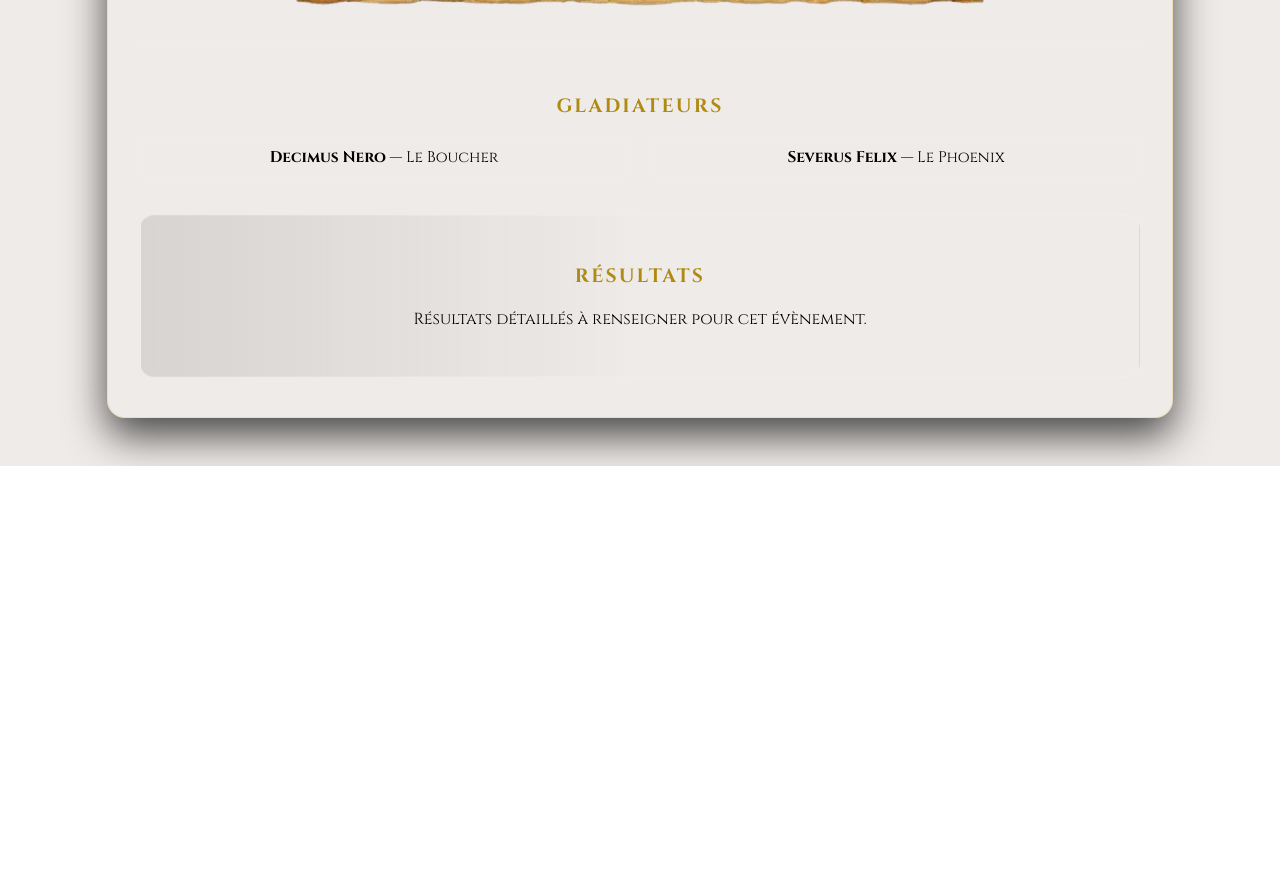
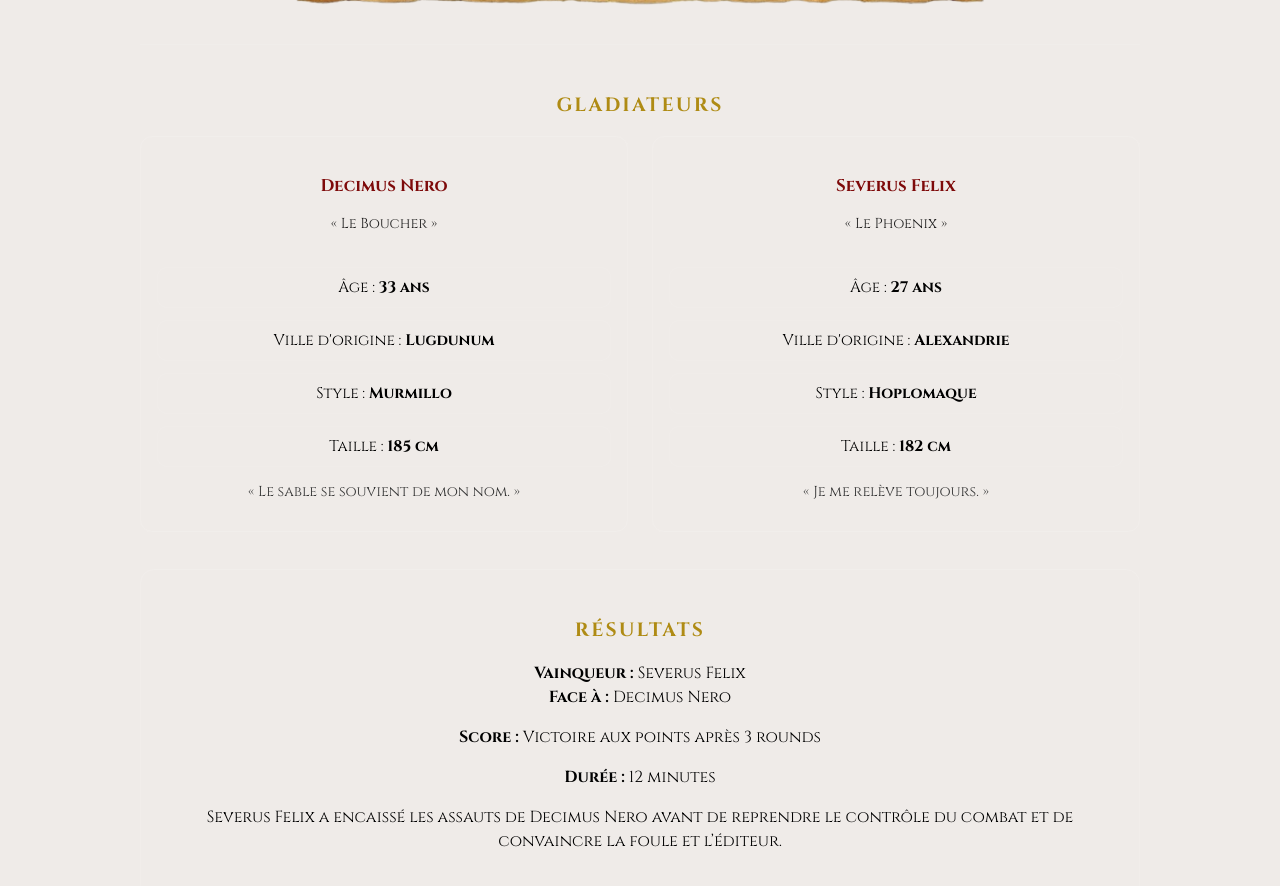
Before and after one commit to Camille-dragone/COLISEESTREAM, a React (Vite) app: page /events/fight-decimus-severus in a window 1280 px wide. Shown: the part 780-1666 px from the top of the page. Before the commit the page ends 1246 px from the top, so only its background shows below. Built offline with nearby package versions, Linux system fonts and the light colour scheme.

Commit message:
modifs et ajout page details

```diff
--- a/src/EventDetailPage/EventDetailPage.css
+++ b/src/EventDetailPage/EventDetailPage.css
@@ -2,11 +2,6 @@
   max-width: 1000px;
   margin: 9rem auto 3rem;
   padding: 2.5rem 2rem;
-
-  border-radius: 18px;
-  box-shadow: 0 18px 40px rgba(0, 0, 0, 0.7);
-
-  border: 1px solid rgba(225, 190, 70, 0.3);
   font-family: "Cinzel", serif;
 }
 
@@ -87,11 +82,6 @@
 }
 
 .event-section.results {
-  background: linear-gradient(
-    to right,
-    rgba(120, 120, 120, 0.2),
-    transparent 50%
-  );
   padding: 1.7rem 1.2rem 1.8rem;
   border-radius: 14px;
   border: 1px solid rgba(255, 255, 255, 0.12);
@@ -161,3 +151,63 @@
     padding: 1.3rem 1rem 1.4rem;
   }
 }
+
+.team-grid,
+.gladiator-grid {
+  display: grid;
+  grid-template-columns: repeat(auto-fit, minmax(260px, 1fr));
+  gap: 1.2rem 1.5rem;
+  margin-top: 0.8rem;
+}
+
+.team-card,
+.gladiator-card {
+  padding: 0.9rem 1rem;
+  border-radius: 12px;
+  border: 1px solid rgba(255, 255, 255, 0.12);
+}
+
+.team-card-header h4,
+.gladiator-card-header h4 {
+  font-size: 1.05rem;
+  margin-bottom: 0.1rem;
+  color: #7e0a0a;
+}
+
+.team-city,
+.gladiator-nickname {
+  font-size: 0.9rem;
+  opacity: 0.85;
+  color: #000000;
+}
+
+.gladiator-nickname {
+  color: black;
+}
+
+.team-slogan,
+.gladiator-motto {
+  margin-top: 0.6rem;
+  font-style: italic;
+  font-size: 0.9rem;
+  color: #353535;
+}
+
+.team-horses {
+  margin-top: 0.4rem;
+  font-size: 0.9rem;
+  color: #000000;
+}
+
+.team-members,
+.gladiator-infos {
+  list-style: none;
+  padding: 0;
+  margin: 0.6rem 0 0;
+  font-size: 0.9rem;
+}
+
+.team-members li,
+.gladiator-infos li {
+  margin-bottom: 0.25rem;
+}
--- a/src/EventDetailPage/EventDetailPage.tsx
+++ b/src/EventDetailPage/EventDetailPage.tsx
@@ -1,6 +1,11 @@
-import { useParams } from "react-router";
-import { coliseumEvents } from "../data/ColiseumEvents";
-import { gladiators, chariotTeams } from "../data/ColiseumData";
+import { useParams } from "react-router-dom";
+import { coliseumEvents, type ColiseumEvent } from "../data/ColiseumEvents";
+import {
+	gladiators as allGladiators,
+	chariotTeams as allChariotTeams,
+	type Gladiator,
+	type ChariotTeam,
+} from "../data/ColiseumData";
 import "./EventDetailPage.css";
 
 const EventDetailPage: React.FC = () => {
@@ -12,15 +17,15 @@ const EventDetailPage: React.FC = () => {
 		return <main className="event-detail-page">Évènement introuvable.</main>;
 	}
 
-	const eventGladiators =
+	const eventGladiators: Gladiator[] =
 		event.gladiatorIds
-			?.map((id) => gladiators.find((g) => g.id === id))
-			.filter(Boolean) ?? [];
+			?.map((id) => allGladiators.find((g) => g.id === id))
+			.filter((g): g is Gladiator => Boolean(g)) ?? [];
 
-	const eventTeams =
+	const eventTeams: ChariotTeam[] =
 		event.chariotTeamIds
-			?.map((id) => chariotTeams.find((t) => t.id === id))
-			.filter(Boolean) ?? [];
+			?.map((id) => allChariotTeams.find((t) => t.id === id))
+			.filter((t): t is ChariotTeam => Boolean(t)) ?? [];
 
 	const isUpcoming = event.status === "UPCOMING";
 	const isPast = event.status === "PAST";
@@ -44,26 +49,63 @@ const EventDetailPage: React.FC = () => {
 			{eventTeams.length > 0 && (
 				<section className="event-section">
 					<h3>Équipes de char</h3>
-					<ul>
+					<div className="team-grid">
 						{eventTeams.map((team) => (
-							<li key={team!.id}>
-								<strong>{team!.name}</strong> – {team!.city}
-							</li>
+							<article className="team-card" key={team.id}>
+								<header className="team-card-header">
+									<h4>{team.name}</h4>
+									<p className="team-city">
+										{team.city} · Couleur : {team.factionColor}
+									</p>
+								</header>
+								<p className="team-slogan">« {team.slogan} »</p>
+								<p className="team-horses">
+									Chevaux principaux : <strong>{team.mainHorses}</strong>
+								</p>
+								{team.members && team.members.length > 0 && (
+									<ul className="team-members">
+										{team.members.map((m) => (
+											<li key={m.id}>
+												<strong>{m.role}</strong> – {m.name} (
+												{m.yearsExperience} ans d&apos;exp.)
+											</li>
+										))}
+									</ul>
+								)}
+							</article>
 						))}
-					</ul>
+					</div>
 				</section>
 			)}
 
 			{eventGladiators.length > 0 && (
 				<section className="event-section">
 					<h3>Gladiateurs</h3>
-					<ul>
+					<div className="gladiator-grid">
 						{eventGladiators.map((g) => (
-							<li key={g!.id}>
-								<strong>{g!.name}</strong> — {g!.nickname}
-							</li>
+							<article className="gladiator-card" key={g.id}>
+								<header className="gladiator-card-header">
+									<h4>{g.name}</h4>
+									<p className="gladiator-nickname">« {g.nickname} »</p>
+								</header>
+								<ul className="gladiator-infos">
+									<li>
+										Âge : <strong>{g.age} ans</strong>
+									</li>
+									<li>
+										Ville d&apos;origine : <strong>{g.originCity}</strong>
+									</li>
+									<li>
+										Style : <strong>{g.style}</strong>
+									</li>
+									<li>
+										Taille : <strong>{g.heightCm} cm</strong>
+									</li>
+								</ul>
+								<p className="gladiator-motto">« {g.motto} »</p>
+							</article>
 						))}
-					</ul>
+					</div>
 				</section>
 			)}
 
@@ -75,7 +117,13 @@ const EventDetailPage: React.FC = () => {
 				/>
 			)}
 
-			{isPast && <PastEventDetail eventId={event.id} />}
+			{isPast && (
+				<PastEventDetail
+					event={event}
+					gladiators={eventGladiators}
+					teams={eventTeams}
+				/>
+			)}
 		</main>
 	);
 };
@@ -109,14 +157,72 @@ const UpcomingEventDetail: React.FC<UpcomingProps> = ({
 };
 
 interface PastProps {
-	eventId: string;
+	event: ColiseumEvent;
+	gladiators: Gladiator[];
+	teams: ChariotTeam[];
 }
 
-const PastEventDetail: React.FC<PastProps> = () => {
+const PastEventDetail: React.FC<PastProps> = ({ event, gladiators, teams }) => {
+	const result = event.result;
+
+	if (!result) {
+		return (
+			<section className="event-section results">
+				<h3>Résultats</h3>
+				<p>Résultats détaillés à venir.</p>
+			</section>
+		);
+	}
+
+	let winnerName = "";
+	let loserName = "";
+
+	if (result.winnerGladiatorId) {
+		const winner = gladiators.find((g) => g.id === result.winnerGladiatorId);
+		const loser = result.loserGladiatorId
+			? gladiators.find((g) => g.id === result.loserGladiatorId)
+			: undefined;
+		winnerName = winner ? winner.name : "";
+		loserName = loser ? loser.name : "";
+	} else if (result.winnerTeamId) {
+		const winner = teams.find((t) => t.id === result.winnerTeamId);
+		const loser = result.loserTeamId
+			? teams.find((t) => t.id === result.loserTeamId)
+			: undefined;
+		winnerName = winner ? winner.name : "";
+		loserName = loser ? loser.name : "";
+	}
+
 	return (
 		<section className="event-section results">
 			<h3>Résultats</h3>
-			<p>Résultats détaillés à renseigner pour cet évènement.</p>
+
+			{winnerName && (
+				<p>
+					<strong>Vainqueur :</strong> {winnerName}
+					{loserName && (
+						<>
+							{" "}
+							<br />
+							<strong>Face à :</strong> {loserName}
+						</>
+					)}
+				</p>
+			)}
+
+			{result.score && (
+				<p>
+					<strong>Score :</strong> {result.score}
+				</p>
+			)}
+
+			{typeof result.durationMinutes === "number" && (
+				<p>
+					<strong>Durée :</strong> {result.durationMinutes} minutes
+				</p>
+			)}
+
+			<p className="result-recap">{result.recap}</p>
 		</section>
 	);
 };
--- a/src/data/ColiseumEvents.tsx
+++ b/src/data/ColiseumEvents.tsx
@@ -1,5 +1,3 @@
-// src/data/ColiseumEvents.ts
-
 import Event1 from "../assets/EventAvenir1.png";
 import Event2 from "../assets/Event2-removebg-preview.png";
 import Event3 from "../assets/Event3-removebg-preview.png";
@@ -10,6 +8,16 @@ import Event6 from "../assets/Event6-removebg-preview.png";
 export type EventKind = "CHARIOT_RACE" | "GLADIATOR_FIGHT";
 export type EventStatus = "UPCOMING" | "PAST";
 
+export interface EventResult {
+	winnerGladiatorId?: number;
+	loserGladiatorId?: number;
+	winnerTeamId?: number;
+	loserTeamId?: number;
+	score?: string;
+	durationMinutes?: number;
+	recap: string;
+}
+
 export interface ColiseumEvent {
 	id: string;
 	kind: EventKind;
@@ -17,15 +25,16 @@ export interface ColiseumEvent {
 	subtitle: string;
 	description: string;
 	status: EventStatus;
-	imgSrc: string; // 👈 l’image de l’évènement
+	imgSrc: string;
 	minPrice?: number;
 	maxPrice?: number;
 	gladiatorIds?: number[];
 	chariotTeamIds?: number[];
+	result?: EventResult;
 }
 
 export const coliseumEvents: ColiseumEvent[] = [
-	// ÉVÈNEMENTS À VENIR
+	//  À VENIR
 	{
 		id: "race-fulgur-aurora",
 		kind: "CHARIOT_RACE",
@@ -66,7 +75,7 @@ export const coliseumEvents: ColiseumEvent[] = [
 		chariotTeamIds: [5, 3],
 	},
 
-	// ÉVÈNEMENTS PASSÉS
+	//  PASSÉS
 	{
 		id: "fight-gnaeus-lucius",
 		kind: "GLADIATOR_FIGHT",
@@ -77,6 +86,14 @@ export const coliseumEvents: ColiseumEvent[] = [
 			"Un combat intense où la précision de Gnaeus Varro a rencontré la puissance écrasante de Lucius Drusus.",
 		imgSrc: Event5,
 		gladiatorIds: [3, 4],
+		result: {
+			winnerGladiatorId: 4,
+			loserGladiatorId: 3,
+			score: "Victoire par KO au 2ᵉ round",
+			durationMinutes: 8,
+			recap:
+				"Lucius Drusus a pris l’ascendant dès le premier échange et a terminé le combat par un coup de bouclier dévastateur.",
+		},
 	},
 	{
 		id: "race-tempestas-glacies",
@@ -88,7 +105,16 @@ export const coliseumEvents: ColiseumEvent[] = [
 			"Une course nocturne spectaculaire entre la fureur de l’est et le calme glacial du nord.",
 		imgSrc: Event3,
 		chariotTeamIds: [6, 4],
+		result: {
+			winnerTeamId: 6,
+			loserTeamId: 4,
+			score: "5 tours à 4",
+			durationMinutes: 15,
+			recap:
+				"Tempestas Orientis a remonté deux longueurs dans le dernier tour grâce à une trajectoire parfaite dans le virage final.",
+		},
 	},
+
 	{
 		id: "fight-decimus-severus",
 		kind: "GLADIATOR_FIGHT",
@@ -99,5 +125,13 @@ export const coliseumEvents: ColiseumEvent[] = [
 			"Un duel brutal où la résistance légendaire du Phénix a été mise à l’épreuve par la violence de Decimus Nero.",
 		imgSrc: Event6,
 		gladiatorIds: [6, 7],
+		result: {
+			winnerGladiatorId: 7,
+			loserGladiatorId: 6,
+			score: "Victoire aux points après 3 rounds",
+			durationMinutes: 12,
+			recap:
+				"Severus Felix a encaissé les assauts de Decimus Nero avant de reprendre le contrôle du combat et de convaincre la foule et l’éditeur.",
+		},
 	},
 ];
```
